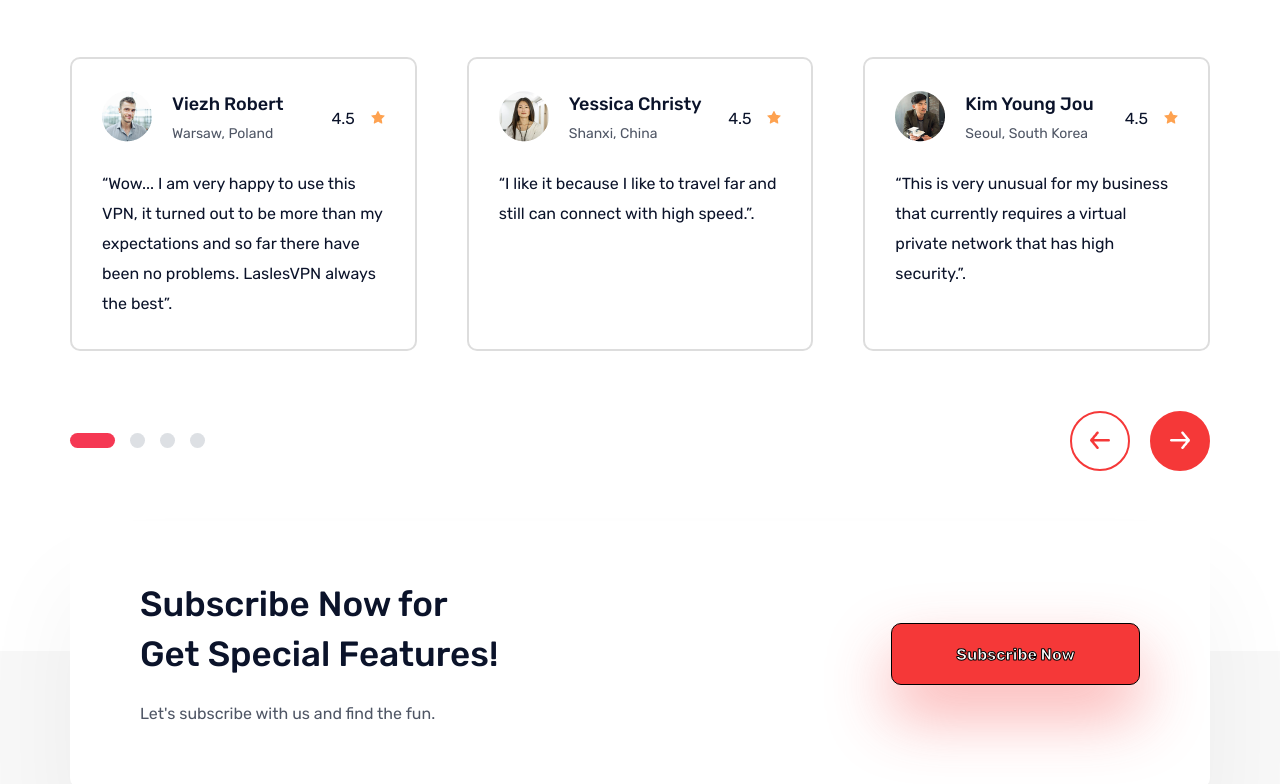
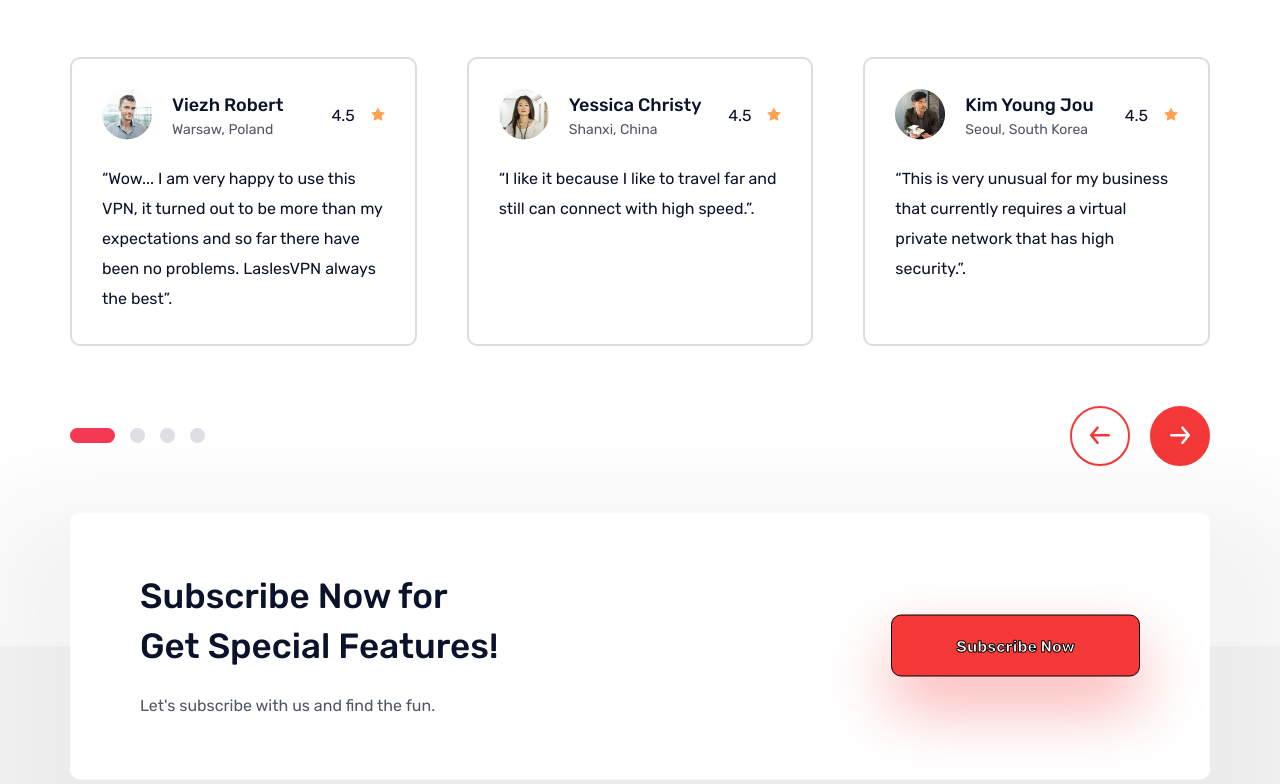
Before and after one commit to ibrahimkoubaa/LaslesVPN, a plain HTML site: page index.html in a window 1280 px wide. Shown: the part 3896-4680 px from the top of the page. Drawn offline with Linux system fonts and the light colour scheme.

Commit message:
fix erreurs

```diff
--- a/index.html
+++ b/index.html
@@ -453,7 +453,7 @@
                 </div>
             </div>
         </div>
-        <div class="fivth-bloc content">
+        <div class="fifth-bloc content">
             <div class="head">
                 <h2 class="subtitle width-3 center">Trusted by Thousands of Happy Customer</h2>
                 <p class="main-text width-2 center">These are the stories of our customers who have joined us with great
@@ -537,7 +537,7 @@
     <!--beginning of the footer-->
     <footer>
         <div class="button-footer content">
-            <div class="bloc-button under-bloc">
+            <div class="bloc-button">
                 <div class="title-button">
                     <h3 class="subtitle">Subscribe Now for Get Special Features!</h3>
                     <p class="main-text center">Let's subscribe with us and find the fun.</p>
--- a/styles.css
+++ b/styles.css
@@ -1,5 +1,4 @@
 body {
-  max-width: 1440px;
   background-color: #ffffff;
   margin: 0px auto;
   font-family: "Rubik", sans-serif;
@@ -517,6 +516,7 @@ header {
 .cta-gift:hover {
   background: #f53838;
   color: #ffffff;
+  box-shadow: 0px 30px 64px 0px rgba(245, 56, 56, 0.4);
 }
 .cta-navigation:hover {
   background: #f53838;
@@ -813,6 +813,7 @@ header {
 
 .viewer {
   display: grid;
+  row-gap: 5px;
 }
 .views {
   display: flex;
@@ -823,14 +824,12 @@ header {
   font-style: normal;
   font-weight: 500;
   font-size: 18px;
-  line-height: 30px;
 }
 .country {
   font-family: Rubik;
   font-style: normal;
   font-weight: normal;
   font-size: 14px;
-  line-height: 30px;
   color: #4f5665;
 }
 .oppion {
@@ -848,10 +847,11 @@ header {
   background: #ffffff;
   border-radius: 10px;
   column-gap: 379px;
+  box-shadow: 7px 77px 100px 91px rgba(13, 16, 37, 0.05);
 }
 .button-footer {
   position: relative;
-  bottom: 130px;
+  transform: translate(0, -50%);
 }
 .button-subscribe {
   width: 45%;
```
